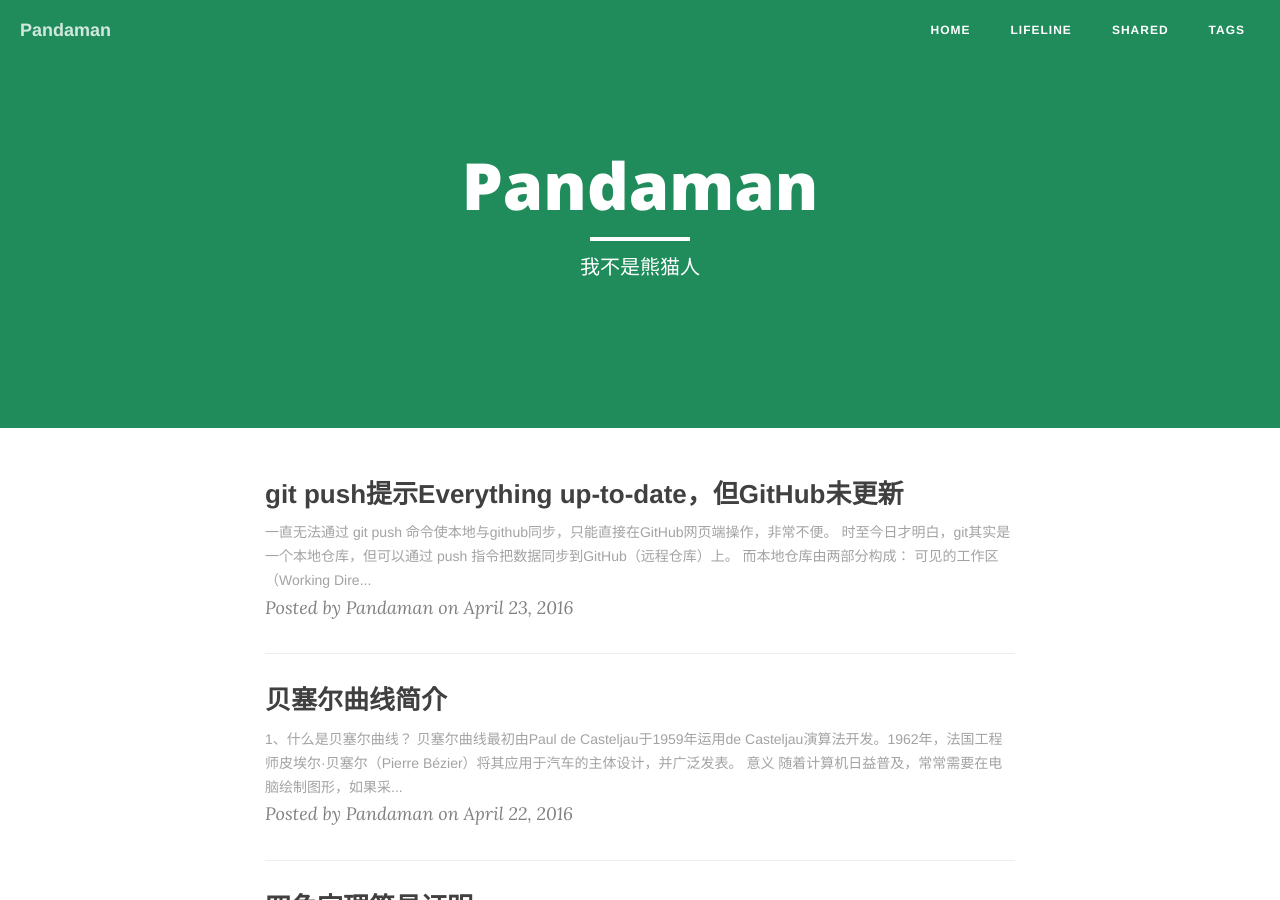
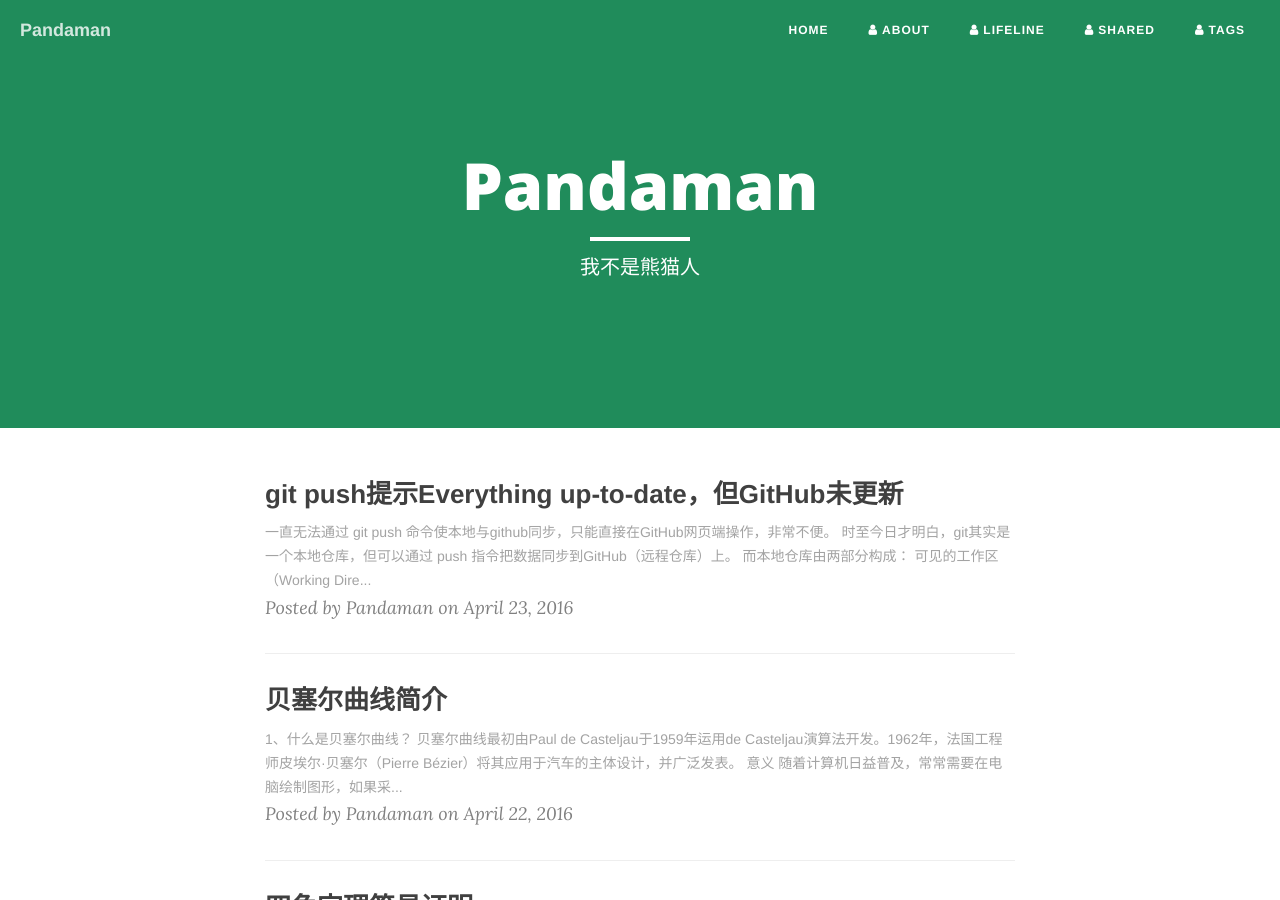
Before and after one commit to ceares/ceares.github.io, a Jekyll site: the page built from index.html, in a window 1280 px wide and 900 px high. Built offline with Jekyll 4.4.1, drawn with Linux system fonts in a browser that asks for light colours; nearby versions of some CDN libraries; formulas are drawn with MathJax 3; the list of posts is cut into pages by our own code.

Commit message:
from sp3

```diff
--- a/_includes/nav.html
+++ b/_includes/nav.html
@@ -20,7 +20,7 @@
                 </li>
                 {% for page in site.pages %}{% if page.title %}
                 <li>
-                    <a href="{{ page.url | prepend: site.baseurl }}">{{ page.title }}</a>
+                    <a href="{{ page.url | prepend: site.baseurl }}"><i class="fa fa-user">&nbsp;</i>{{ page.title }}</a>
                 </li>
                 {% endif %}{% endfor %}
             </ul>
```
Also changed, not shown: about.md (+1 -1 lines).
